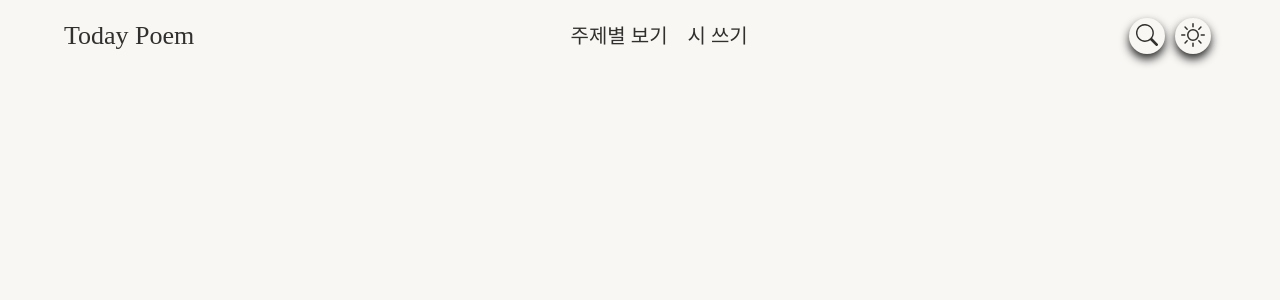
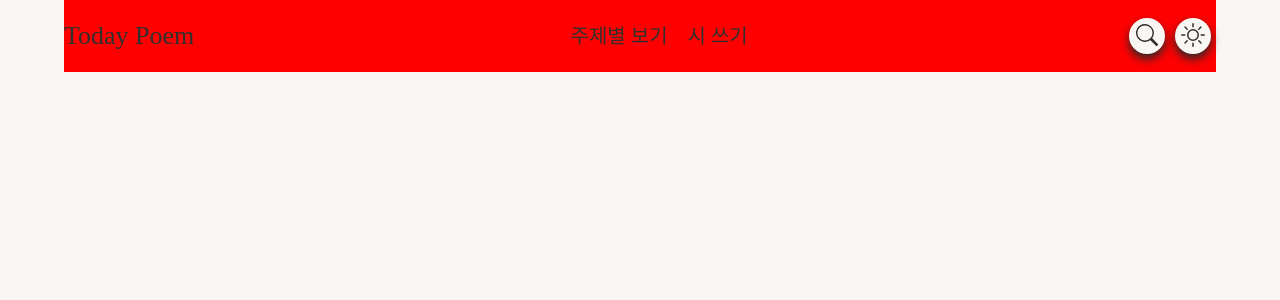
Before and after one commit to bangdler/poemToday, a React app in the folder FE/: page / in a window 1280 px wide. Shown: the top 300 px of the page. Built offline with nearby package versions, Linux system fonts and the light colour scheme; a web font is replaced by a local one.

Commit message:
feat: 스크롤 시 header css 변화 주기 구현

```diff
--- a/FE/src/components/Header.jsx
+++ b/FE/src/components/Header.jsx
@@ -1,4 +1,4 @@
-import React from 'react';
+import React, { useState, useEffect, useRef } from 'react';
 import styled from 'styled-components';
 
 import GNB from '@/components/GNB';
@@ -6,17 +6,64 @@ import Logo from '@/components/Logo';
 import UtilArea from '@/components/UtilArea';
 
 export default function Header() {
+  const [pageY, setPageY] = useState(0);
+  const [position, setPosition] = useState('top');
+
+  const handleScroll = () => {
+    const { scrollY } = window;
+    const dY = pageY - scrollY;
+    if (scrollY === 0) {
+      setPosition('top');
+    } else if (dY < 0) {
+      setPosition('hide');
+    } else {
+      setPosition('up');
+    }
+    setPageY(scrollY);
+  };
+
+  useEffect(() => {
+    window.addEventListener('scroll', handleScroll);
+    return () => {
+      window.removeEventListener('scroll', handleScroll); //clean up
+    };
+  }, [pageY]);
+
   return (
-    <S_Header>
-      <Logo name={'Today Poem'} link={'/'} />
-      <GNB />
-      <UtilArea />
+    <S_Header position={position}>
+      <S_Wrapper position={position}>
+        <Logo name={'Today Poem'} link={'/'} />
+        <GNB />
+        <UtilArea />
+      </S_Wrapper>
     </S_Header>
   );
 }
 
 const S_Header = styled.header`
+  position: fixed;
+  width: 100vw;
+  top: 0;
+  left: 0;
   height: 72px;
   font-family: 'Gamja Flower';
+  transform: ${({ position }) => (position === 'hide' ? `translateY(-72px)` : `translateY(0)`)};
+  transition: transform 0.5s ease-out;
+`;
+
+const S_Wrapper = styled.div`
+  background-color: red;
+  margin: 0 auto;
+  height: 100%;
+  border-bottom: ${({ position }) => (position === 'up' ? `1px solid #333` : ``)};
+  @media screen and ${({ theme }) => theme.device.tablet} {
+    width: 80%;
+    min-width: 768px;
+  }
+
+  @media screen and ${({ theme }) => theme.device.laptop} {
+    width: 90%;
+    max-width: 1824px;
+  }
   ${({ theme }) => theme.mixin.flexBox({ justify: 'space-between' })};
 `;
```
